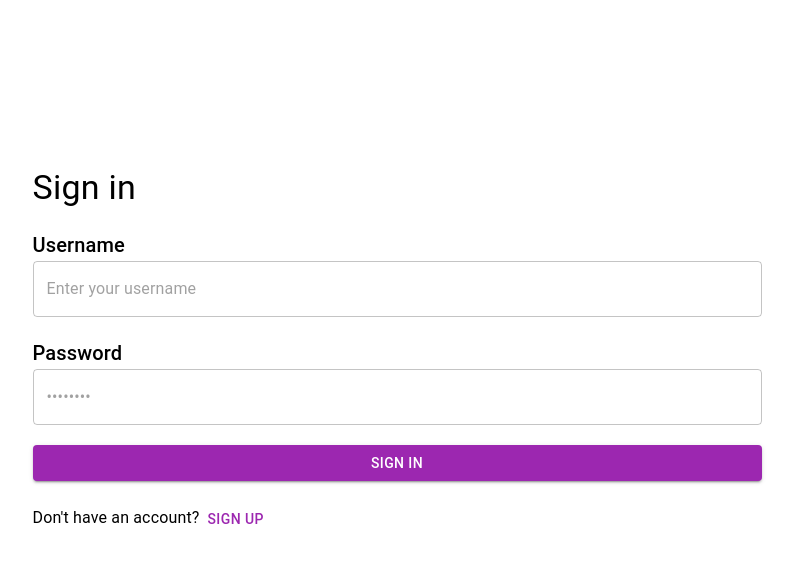
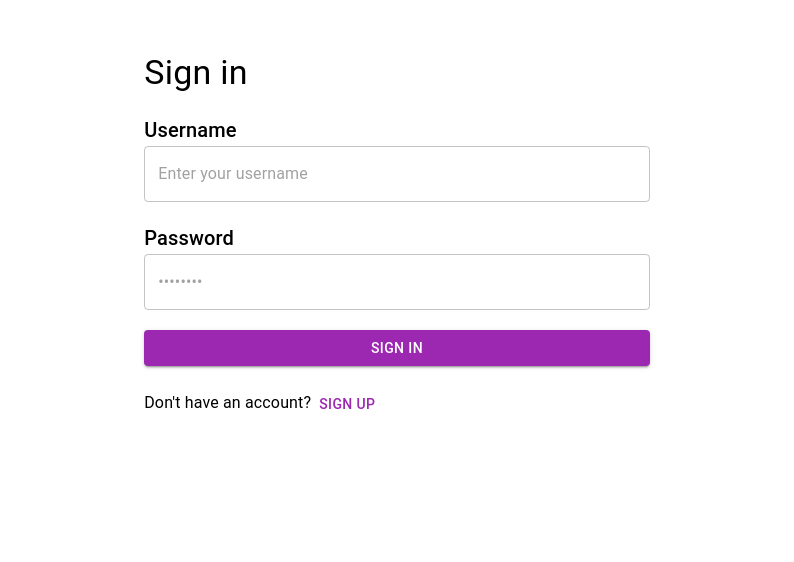
Before and after one commit to nrsanchez2450/PracticeProject, a React (Create React App) app in the folder client/: page / in a window 1280 px wide. Shown: the part 106-668 px from the top of the page, without its empty margins (243-1037 px from the left). Built offline with nearby package versions, Linux system fonts and the light colour scheme.

Commit message:
switched to stack

```diff
--- a/client/src/SignIn.tsx
+++ b/client/src/SignIn.tsx
@@ -1,32 +1,20 @@
 import React from "react";
-import {Button, Grid, Stack, TextField, Typography} from '@mui/material';
+import {Button, Stack, TextField, Typography} from '@mui/material';
 
 
 export default function SignIn() {
   return (
-    <Grid container spacing={2.5} justifyContent={'center'} mt={'20%'} className="grid">
-
-      <Grid item xs={7}>
-        <Typography variant="h4">Sign in</Typography>
-      </Grid>
-
-      <Grid item xs={7}>
+    <Stack m={'auto'} mt={'12.5%'} width={'40%'} spacing={2.5}>
+      <Typography variant="h4">Sign in</Typography>
+      <div>
         <Typography variant="h6">Username</Typography>
         <TextField fullWidth required placeholder="Enter your username"></TextField>
-      </Grid>
+      </div>
+      <div><Typography variant="h6">Password</Typography>
+      <TextField fullWidth required placeholder="••••••••"></TextField></div>
 
-
-      <Grid item xs={7}>
-        <div><Typography variant="h6">Password</Typography>
-        <TextField fullWidth required placeholder="••••••••"></TextField></div>
-      </Grid>
-
-      <Grid item xs={7}><Button variant="contained" color="secondary" fullWidth>Sign In</Button></Grid>
-
-      <Grid item xs={7}>
-        <Typography>Don't have an account?<Button variant="text" color="secondary">Sign up</Button></Typography>
-      </Grid>
-
-    </Grid>
+            <Button variant="contained" color="secondary" fullWidth>Sign In</Button>
+      <Typography>Don't have an account?<Button variant="text" color="secondary">Sign up</Button></Typography>
+    </Stack>
   );
 }
```
